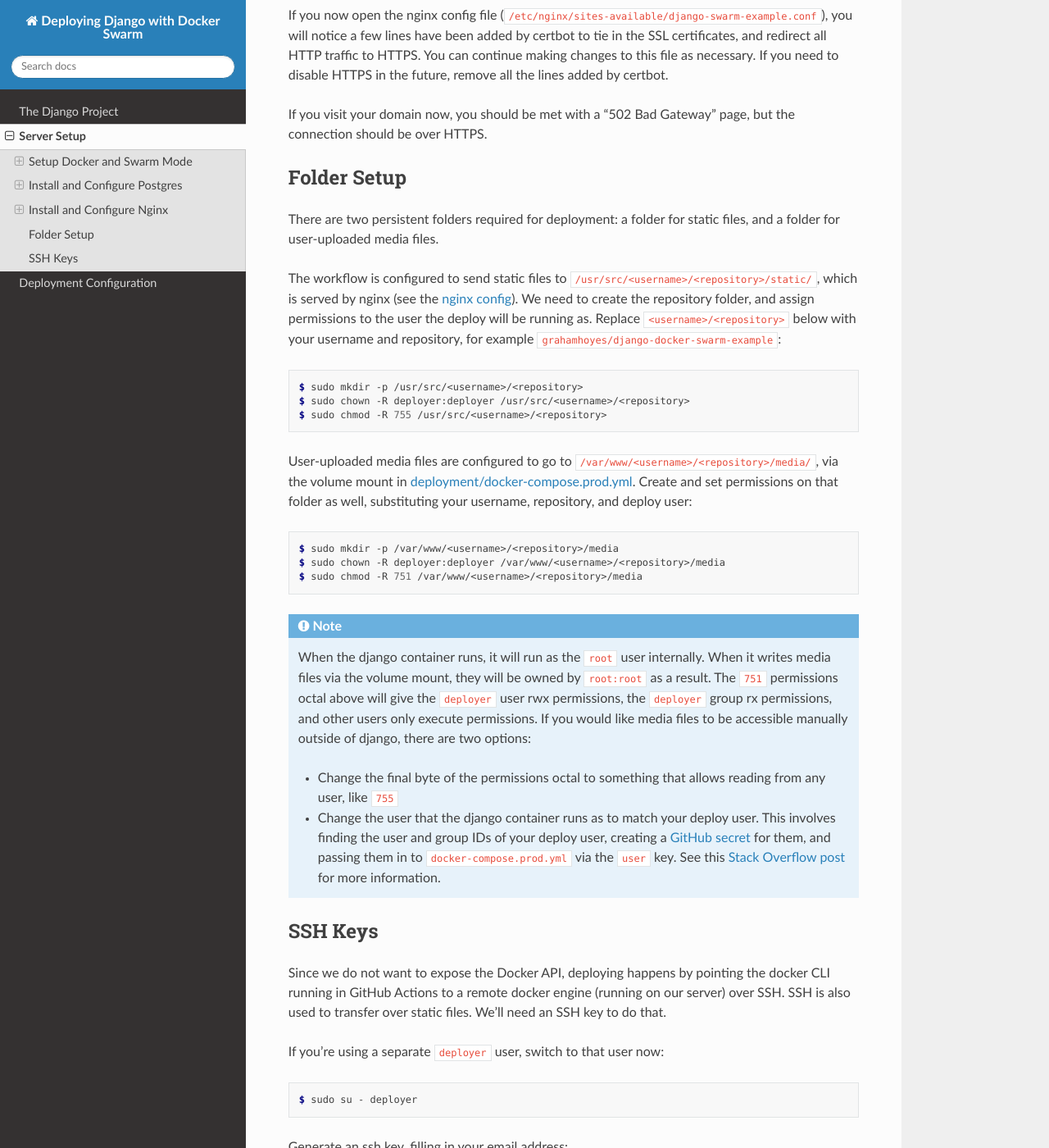
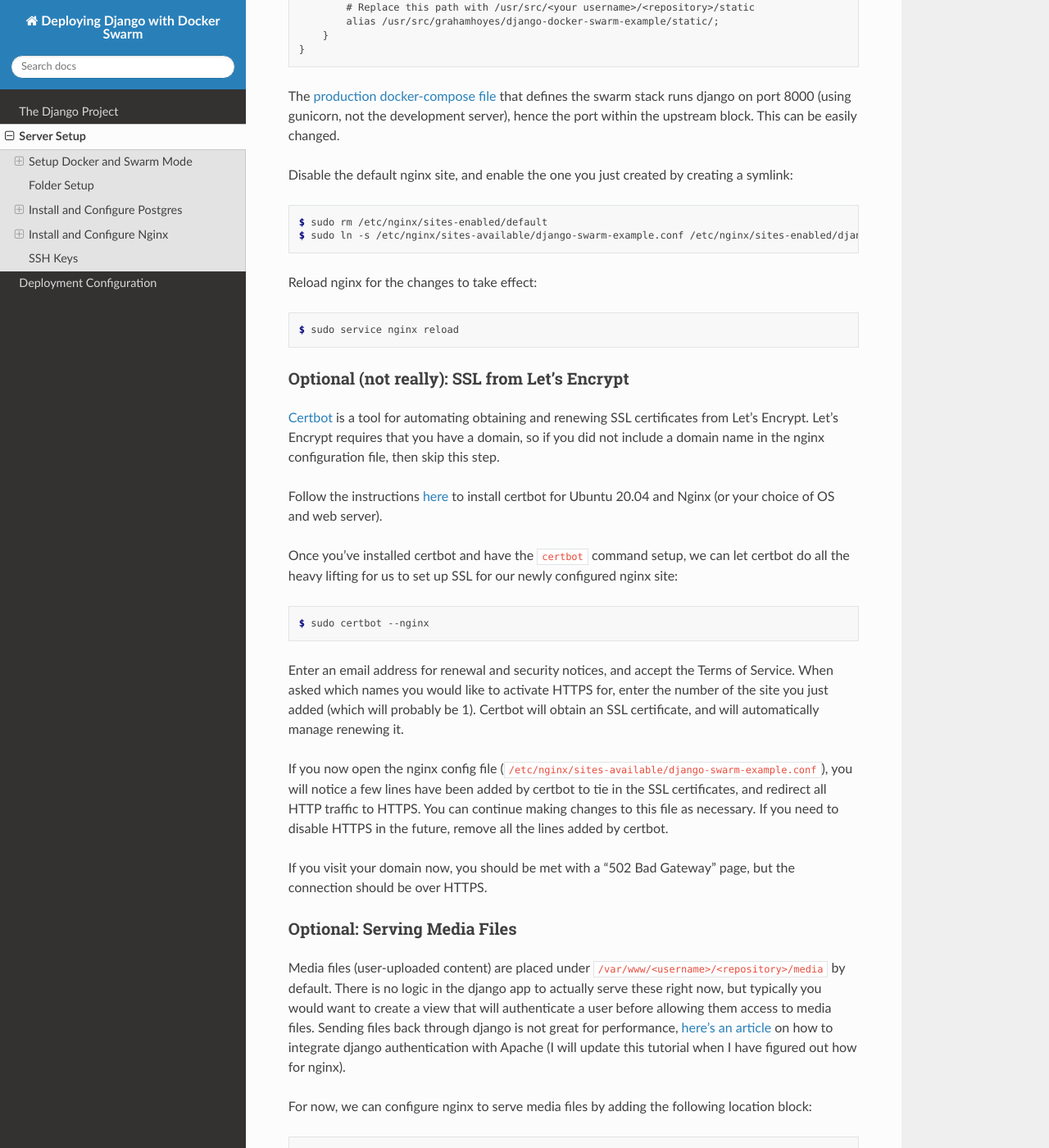
Before and after one commit to grahamhoyes/django-docker-swarm-example, a Sphinx documentation site: the page built from docs/serversetup.rst, in a window 1280 px wide and 1400 px high, scrolled down 5847 px. Shown: the whole window at 82% size. Built offline with Sphinx 7.4.7 and the Read the Docs theme 2.0.0, drawn with Linux system fonts in a browser that asks for light colours; some of the changed text lies outside the part shown.

Commit message:
Instructions for serving media files

```diff
--- a/docs/deploymentconfig.rst
+++ b/docs/deploymentconfig.rst
@@ -305,7 +305,7 @@
 Creating an Admin User
 ++++++++++++++++++++++
 
-After deploying, you will probably want to create an admin user to log in to the admin site with. The easiest way to do this is to run `python manage.py createsuperuser` inside the django container that was deployed on the swarm manager.
+After deploying, you will probably want to create an admin user to log in to the admin site with. The easiest way to do this is to run ``python manage.py createsuperuser`` inside the django container that was deployed on the swarm manager.
 
 To do that, SSH into your swarm manager, and run the following to print to container ID of the django container. ``<stack_name>`` is whatever stack name you have set in the workflow file, for this example it is ``django-swarm-example``.
 
@@ -319,4 +319,4 @@
 
     $ docker exec -it <container id> python manage.py createsuperuser
 
-You should now be able to visit `<yourdomain>/admin`, and log in with the newly created account.
+You should now be able to visit ``<yourdomain>/admin``, and log in with the newly created account.
--- a/docs/serversetup.rst
+++ b/docs/serversetup.rst
@@ -56,6 +56,33 @@
 .. note::
 
     To prevent a possible avenue for brute-force attacks, you should give your deploy user a non-generic name (something better than ``deployer``, which we use here for simplicity).
+
+Folder Setup
+------------
+
+There are two persistent folders required for deployment: a folder for static files, and a folder for user-uploaded media files.
+
+The workflow is configured to send static files to ``/usr/src/<username>/<repository>/static/``, which is served by nginx (see the :ref:`nginx config <nginx-config>`). We need to create the repository folder, and assign permissions to the user the deploy will be running as. Replace ``<username>/<repository>`` below with your username and repository, for example ``grahamhoyes/django-docker-swarm-example``:
+
+.. code-block:: console
+
+    $ sudo mkdir -p /usr/src/<username>/<repository>
+    $ sudo chown -R deployer:deployer /usr/src/<username>/<repository>
+    $ sudo chmod -R 755 /usr/src/<username>/<repository>
+
+User-uploaded media files are configured to go to ``/var/www/<username>/<repository>/media/``, via the volume mount in `deployment/docker-compose.prod.yml <https://github.com/grahamhoyes/django-docker-swarm-example/blob/master/deployment/docker-compose.prod.yml>`_. Create and set permissions on that folder as well, substituting your username, repository, and deploy user:
+
+.. code-block:: console
+
+    $ sudo mkdir -p /var/www/<username>/<repository>/media
+    $ sudo chown -R deployer:deployer /var/www/<username>/<repository>/media
+    $ sudo chmod -R 751 /var/www/<username>/<repository>/media
+
+.. note::
+    When the django container runs, it will run as the ``root`` user internally. When it writes media files via the volume mount, they will be owned by ``root:root`` as a result. The ``751`` permissions octal above will give the ``deployer`` user rwx permissions, the ``deployer`` group rx permissions, and other users only execute permissions. If you would like media files to be accessible manually outside of django, there are two options:
+
+    * Change the final byte of the permissions octal to something that allows reading from any user, like ``755``
+    * Change the user that the django container runs as to match your deploy user. This involves finding the user and group IDs of your deploy user, creating a :ref:`GitHub secret <secrets>` for  them, and passing them in to ``docker-compose.prod.yml`` via the ``user`` key. See this `Stack Overflow post <https://stackoverflow.com/a/56904335>`_ for more information.
 
 Install and Configure Postgres
 ------------------------------
@@ -236,32 +263,20 @@
 
 If you visit your domain now, you should be met with a "502 Bad Gateway" page, but the connection should be over HTTPS.
 
-Folder Setup
-------------
+Optional: Serving Media Files
++++++++++++++++++++++++++++++
 
-There are two persistent folders required for deployment: a folder for static files, and a folder for user-uploaded media files.
+Media files (user-uploaded content) are placed under ``/var/www/<username>/<repository>/media`` by default. There is no logic in the django app to actually serve these right now, but typically you would want to create a view that will authenticate a user before allowing them access to media files. Sending files back through django is not great for performance, `here's an article <https://docs.djangoproject.com/en/3.1/howto/deployment/wsgi/apache-auth/>`_ on how to integrate django authentication with Apache (I will update this tutorial when I have figured out how for nginx).
 
-The workflow is configured to send static files to ``/usr/src/<username>/<repository>/static/``, which is served by nginx (see the :ref:`nginx config <nginx-config>`). We need to create the repository folder, and assign permissions to the user the deploy will be running as. Replace ``<username>/<repository>`` below with your username and repository, for example ``grahamhoyes/django-docker-swarm-example``:
+For now, we can configure nginx to serve media files by adding the following location block:
 
-.. code-block:: console
+.. code-block:: text
 
-    $ sudo mkdir -p /usr/src/<username>/<repository>
-    $ sudo chown -R deployer:deployer /usr/src/<username>/<repository>
-    $ sudo chmod -R 755 /usr/src/<username>/<repository>
+    location /media {
+        # Replace this path with /var/www/<your username>/<repository>/media
+        alias /var/www/grahamhoyes/django-docker-swarm-example/media/;
+    }
 
-User-uploaded media files are configured to go to ``/var/www/<username>/<repository>/media/``, via the volume mount in `deployment/docker-compose.prod.yml <https://github.com/grahamhoyes/django-docker-swarm-example/blob/master/deployment/docker-compose.prod.yml>`_. Create and set permissions on that folder as well, substituting your username, repository, and deploy user:
-
-.. code-block:: console
-
-    $ sudo mkdir -p /var/www/<username>/<repository>/media
-    $ sudo chown -R deployer:deployer /var/www/<username>/<repository>/media
-    $ sudo chmod -R 751 /var/www/<username>/<repository>/media
-
-.. note::
-    When the django container runs, it will run as the ``root`` user internally. When it writes media files via the volume mount, they will be owned by ``root:root`` as a result. The ``751`` permissions octal above will give the ``deployer`` user rwx permissions, the ``deployer`` group rx permissions, and other users only execute permissions. If you would like media files to be accessible manually outside of django, there are two options:
-
-    * Change the final byte of the permissions octal to something that allows reading from any user, like ``755``
-    * Change the user that the django container runs as to match your deploy user. This involves finding the user and group IDs of your deploy user, creating a :ref:`GitHub secret <secrets>` for  them, and passing them in to ``docker-compose.prod.yml`` via the ``user`` key. See this `Stack Overflow post <https://stackoverflow.com/a/56904335>`_ for more information.
 
 .. _ssh-keys:
 
```
